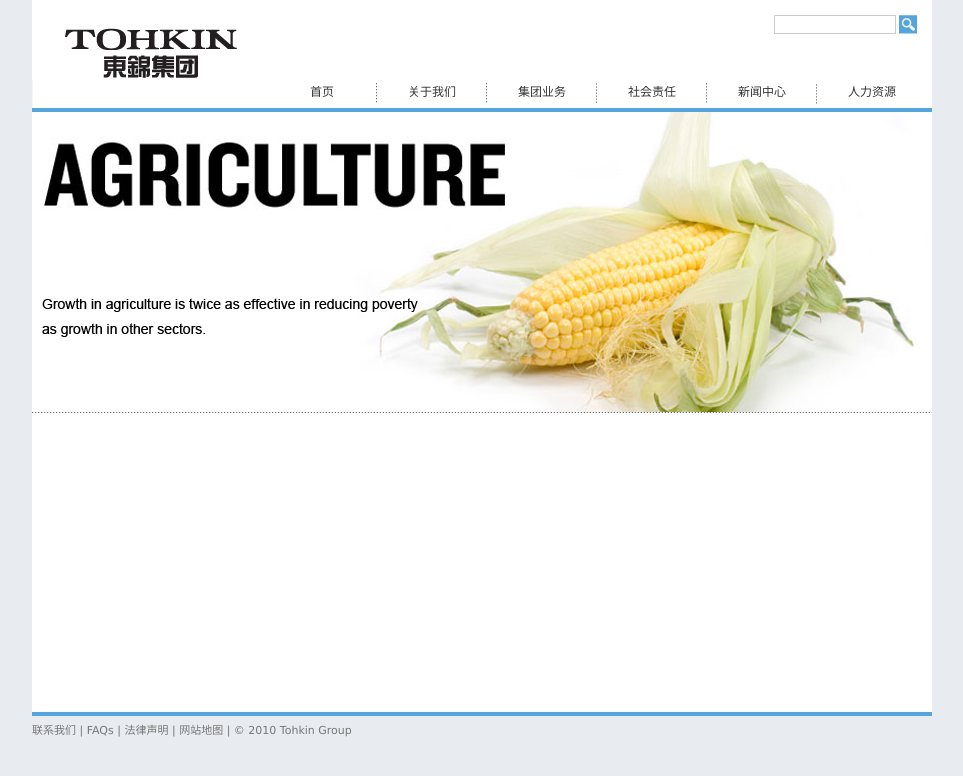
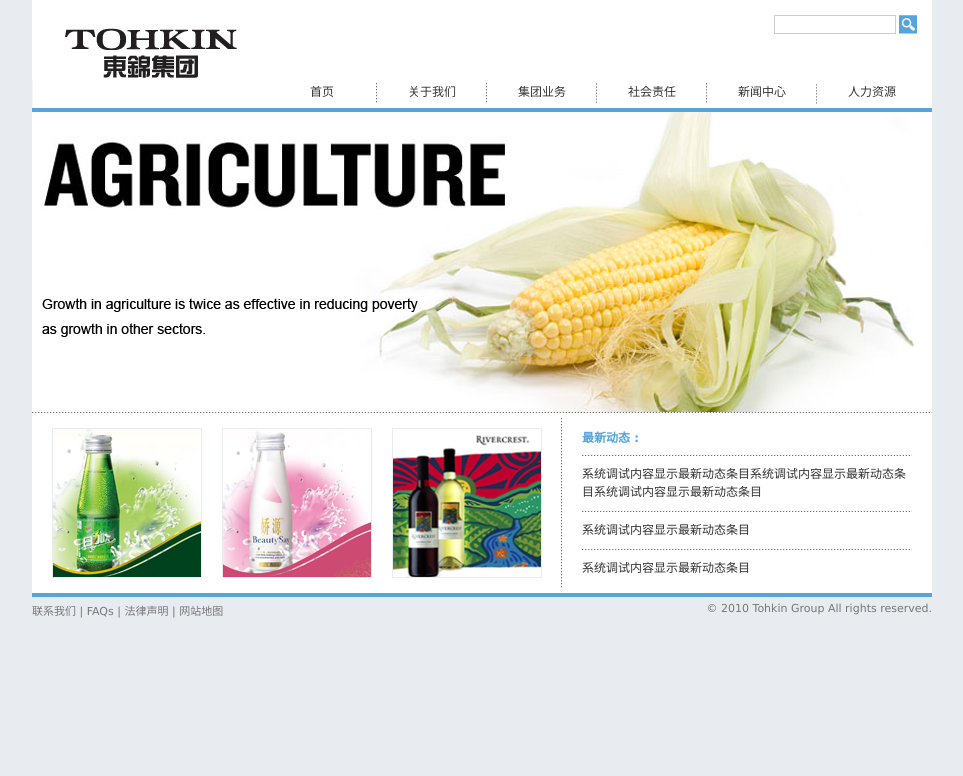
Before and after one commit to zephyrzhang/Tohkin, a PHP site: page / in a window 1280 px wide. Shown: the top 776 px of the page, without its empty margins (158-1121 px from the left). Run offline with PHP 8.4, Linux system fonts and the light colour scheme.

Commit message:
Finish Home Page coding

```diff
--- a/css/global.css
+++ b/css/global.css
@@ -1,55 +1,70 @@
-/* CSS Document Copyright 2009 ZephyrZhang All Rights Reserved*/
+/* Global CSS Document Copyright 2009 ZephyrZhang All Rights Reserved*/
 
-* { margin: 0; padding: 0;}
+* { margin: 0; padding: 0; }
 body { text-align: left; font-family: "Lucida Grande", "Lucida Sans Unicode", Verdana, Helvetica, Arial, Sans-serif; font-size:12px; color: #333333; background-color: #e8ebef; display: block; position:reletive}
-p { text-align: justify; line-height: 1.5; font-size: 12px;}
-highlighttxt { color: #cc0000;}
-h2 { font-size: 12px;}
-h3 { font-size: 12px;}
-h4 { font-size: 12px;}
-a:link { color: #333333; text-decoration: none;}
-a:visited { color: #333333; text-decoration: none;}
-a:hover { color: #333333; text-decoration: underline;}
-a img { border: 0;}
-.clear{ height: 0; clear: both;}
+p { text-align: justify; font-size: 12px; line-height: 18px; }
+h2 { text-align: justify; font-size: 12px; color: #55a4db; }
+a img { border: 0; }
+a:link { color: #333333; text-decoration: none; }
+a:visited { color: #333333; text-decoration: none; }
+a:hover { color: #777777; text-decoration: none; }
+.clear{ height: 0; clear: both; }
+.hiddentxt { display: none; }
+.alignleft { float: left; }
+.alignright { float: right; }
 
 /* 主体格式 */
-#wrapper { background-color: #ffffff; width: 900px; margin-left: auto; margin-right: auto; margin-bottom: 5px;}
-#mainbody{ width: 900px; height: 600px; border-bottom: 4px solid #55a4db;}
-.dotline { width: 900px; height: 1px; background: url("../img/dotline.png") no-repeat 0 0;}
+#wrapper { background-color: #ffffff; width: 900px; margin-left: auto; margin-right: auto; margin-bottom: 5px; }
+#mainbody{ width: 900px; border-bottom: 4px solid #55a4db; }
+.dotline { width: 900px; height: 1px; background: url("../img/dotline_h.png") no-repeat 0 0; }
 
 /* 页眉格式 */
-#header { width: 900px; height: 80px; background: url("../img/logo.png") no-repeat 20px 20px;}
-#searchform { float: right; margin-top: 15px; margin-right: 15px;}
-#searchinput { float: left; width: 120px; height: 17px; border:1px solid #cccccc;}
+#header { width: 900px; height: 80px; background: url("../img/logo.png") no-repeat 20px 20px; }
+#searchform { float: right; margin-top: 15px; margin-right: 15px; }
+#searchinput { float: left; width: 120px; height: 17px; border:1px solid #cccccc; }
 #searchbutton { float: left; margin-left:3px}
 
 /* 主导航栏格式 */
-#navon { color: #55a4db;}
-.sf-sub-indicator	{ display: none;}
-.nav { font-size: 12px; width: 900px; height: 32px; background: url("../img/mainnavbg.png") no-repeat 0 0;}
-.nav ul {list-style-type: none; position: relative; margin-left:235px; z-index: 2;}
-.nav ul li { float:left; cursor:pointer; text-align: center;}
-.nav ul li a { display: block; height: 32px; width: 110px; line-height: 25px; color: #333333; text-decoration: none; font-weight: normal;}
-.nav ul li a:hover { color: #55a4db;}
-.nav ul li.dropdown ul { display: none; position: absolute; border: 1px solid #cccccc; width: 117px; padding: 0 0 5px 0; margin: -33px 0 0 -4px; background: url("../img/dropnavbg.png") no-repeat 0 0; z-index: 1;}
-.nav ul li.dropdown ul li { float: left; display: block;}
-.nav ul li.dropdown ul li a { text-indent: 34px; color: #333333; line-height: 25px; text-align: left;}
-.nav ul li.dropdown ul li a:hover { color: #55a4db;}
-
-/* 首页展示图片格式 */
-#slider1 { width: 900px; height: 300px; position: relative; overflow: hidden;}
-#slider1Content { width: 900px; position: absolute; top: 0; margin: 0; background-color: #ffffff; padding: 0; height: 300px;}
-#slider1 ul { list-style-type: none;}
-.slider1Image { float: left; position: relative; display: none; height: 300px;}
-.slider1Image span { position: absolute; font: 10px/15px Arial, Helvetica, sans-serif; padding: 10px 13px; width: 694px; background-color: #000000; filter: alpha(opacity=70); -moz-opacity: 0.7; -khtml-opacity: 0.7; opacity: 0.7; color: #000; display: none;}
-.slider1Image span strong { font-size: 14px;}
-.left { top: 0; left: 0; width: 110px !important; height: 280px; visibility: hidden;}
-.right { right: 0; bottom: 0; width: 110px !important; height: 280px; visibility: hidden;}
-.clear { clear: both;}
+#navon { color: #55a4db; }
+.sf-sub-indicator	{ display: none; }
+.nav { font-size: 12px; width: 900px; height: 32px; background: url("../img/mainnavbg.png") no-repeat 0 0; }
+.nav ul {list-style-type: none; position: relative; margin-left:235px; z-index: 2; }
+.nav ul li { float:left; cursor:pointer; text-align: center; }
+.nav ul li a { display: block; height: 32px; width: 110px; line-height: 25px; color: #333333; text-decoration: none; font-weight: normal; }
+.nav ul li a:hover { color: #55a4db; }
+.nav ul li.dropdown ul { display: none; position: absolute; border: 1px solid #cccccc; width: 117px; padding: 0 0 5px 0; margin: -33px 0 0 -4px; background: url("../img/dropnavbg.png") no-repeat 0 0; z-index: 1; }
+.nav ul li.dropdown ul li { float: left; display: block; }
+.nav ul li.dropdown ul li a { text-indent: 34px; color: #333333; line-height: 25px; text-align: left; }
+.nav ul li.dropdown ul li a:hover { color: #55a4db; }
 
 /* 页脚格式 */
-#footer{ width: 900px; margin-left: auto; margin-right: auto; margin-bottom: 50px; color: #777777; font-size: 11px;}
-#footer a:link { color: #777777; text-decoration: none;}
-#footer a:visited { color: #777777; text-decoration: none;}
-#footer a:hover { color: #333333; text-decoration: none;}
+#footer { width: 900px; margin: 0 auto 20px auto; color: #777777; font-size: 11px; }
+#footer a:link { color: #777777; text-decoration: none; }
+#footer a:visited { color: #777777; text-decoration: none; }
+#footer a:hover { color: #333333; text-decoration: none; }
+
+/* 首页 CSS Document Copyright 2009 ZephyrZhang All Rights Reserved*/
+
+/* 展示图片格式 */
+#slider1 { width: 900px; height: 300px; position: relative; overflow: hidden; }
+#slider1 ul { list-style-type: none; }
+#slider1Content { width: 900px; position: absolute; top: 0; margin: 0; background-color: #ffffff; padding: 0; height: 300px; }
+.slider1Image { float: left; position: relative; display: none; height: 300px; }
+.slider1Image span { position: absolute; font: 10px/15px Arial, Helvetica, sans-serif; padding: 10px 13px; width: 694px; background-color: #000000; filter: alpha(opacity=70); -moz-opacity: 0.7; -khtml-opacity: 0.7; opacity: 0.7; color: #000; display: none; }
+
+/* 推荐板块格式 */
+.featured {	width: 520px; float: left; margin: 5px 0px 5px 10px; background: url("../img/dotline_v.png") no-repeat 519px 0; }
+.featured li { float: left; list-style-type: none; cursor: pointer; }
+.featured01 a { display: block; height: 150px; width: 150px; background: url("../img/featured_ichimore.png") no-repeat 0 0; border: 10px solid #ffffff; }
+.featured01 a:hover { border: 10px solid #e8ebef; }
+.featured02 a { display: block; height: 150px; width: 150px; background: url("../img/featured_beautysay.png") no-repeat 0 0; border: 10px solid #ffffff; }
+.featured02 a:hover { border: 10px solid #e8ebef; }
+.featured03 a { display: block; height: 150px; width: 150px; background: url("../img/featured_rivercrest.png") no-repeat 0 0; border: 10px solid #ffffff; }
+.featured03 a:hover { border: 10px solid #e8ebef; }
+
+/* 新闻区域格式 */
+.newszone { width: 330px; float: left; margin: 15px 0 0 20px;}
+.newszone ul { list-style-type: none; }
+.newszone ul li { padding: 0; margin: 0; }
+.newszone ul li a { display: block; width: 330px; line-height: 18px; }
+.separator { width: 330px; height: 20px; background: url("../img/dotline_h.png") no-repeat 0 10px; }
--- a/index.html
+++ b/index.html
@@ -77,17 +77,39 @@
 		<div id="mainbody">
 			<div id="slider1">
 			    <ul id="slider1Content">
-			        <li class="slider1Image"><img src="img/main01.png"/><span class="left"></span></li>
-			        <li class="slider1Image"><img src="img/main02.png"/><span class="right"></span></li>
-			        <li class="slider1Image"><img src="img/main03.png"/><span class="right"></span></li>
+			        <li class="slider1Image"><img src="img/main01.png"/><span class="hiddentxt">企业文化</span></li>
+			        <li class="slider1Image"><img src="img/main02.png"/><span class="hiddentxt">员工生活</span></li>
+			        <li class="slider1Image"><img src="img/main03.png"/><span class="hiddentxt">产品宣传</span></li>
 			        <div class="clear slider1Image"></div>
 			    </ul>
-			</div><!--end slider1-->
+			</div>
 			<div class="dotline"></div>
+			<ul class="featured">
+				<li class="featured01"><a href="#"><span class="hiddentxt">日加满</span></a></li>
+				<li class="featured02"><a href="#"><span class="hiddentxt">娇源</span></a></li>
+				<li class="featured03"><a href="#"><span class="hiddentxt">利弗兰酒</span></a></li>
+				<div class="clear"></div>
+			</ul>
+			<div class="newszone">
+				<h2>最新动态 :</h2>
+				<ul>
+					<li class="separator"></li>
+					<li><a href="#">系统调试内容显示最新动态条目系统调试内容显示最新动态条目系统调试内容显示最新动态条目</a></li>
+					<li class="separator"></li>
+					<li><a href="#">系统调试内容显示最新动态条目</a></li>
+					<li class="separator"></li>
+					<li><a href="#">系统调试内容显示最新动态条目</a></li>
+				</ul>
+			</div>
+			<div class="clear"></div>
 		</div><!--end mainbody-->
 	</div><!--end wrapper-->
 	<div id="footer">
-		<span><a href="#">联系我们</a> | <a href="#">FAQs</a> | <a href="#">法律声明</a> | <a href="#">网站地图</a> | © 2010 Tohkin Group</span>
+		<span class="alignleft">
+			<a href="#">联系我们</a> | <a href="#">FAQs</a> | <a href="#">法律声明</a> | <a href="#">网站地图</a>
+		</span>
+		<span class="alignright">© 2010 Tohkin Group All rights reserved.</span>
+		<dir class="clear"></dir>
 	</div><!--end footer-->
 </body>
 </html>
--- a/js/s3Slider.js
+++ b/js/s3Slider.js
@@ -23,7 +23,6 @@
         items.each(function(i) {
 
             $(items[i]).mouseover(function() {
-//               mOver = true;
                 mOver   = false;
                 fadeElement(true);
 
--- a/js/superfish.js
+++ b/js/superfish.js
@@ -1,4 +1,3 @@
-
 /*
  * Superfish v1.4.8 - jQuery menu widget
  * Copyright (c) 2008 Joel Birch
```
Also changed, not shown: img/dotline_h.png (renamed from img/dotline.png), img/dotline_v.png (added), img/featured_beautysay.png (added), img/featured_ichimore.png (added), img/featured_rivercrest.png (added).
